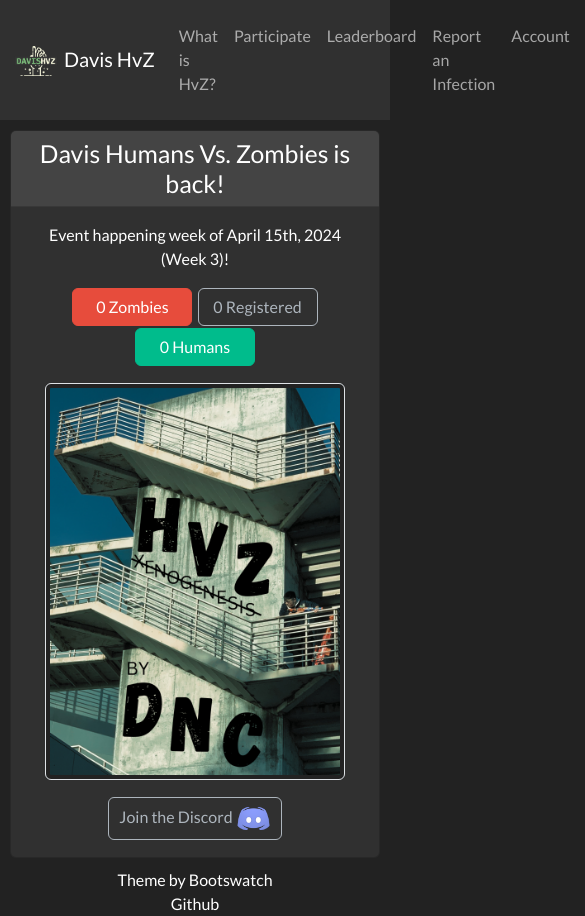
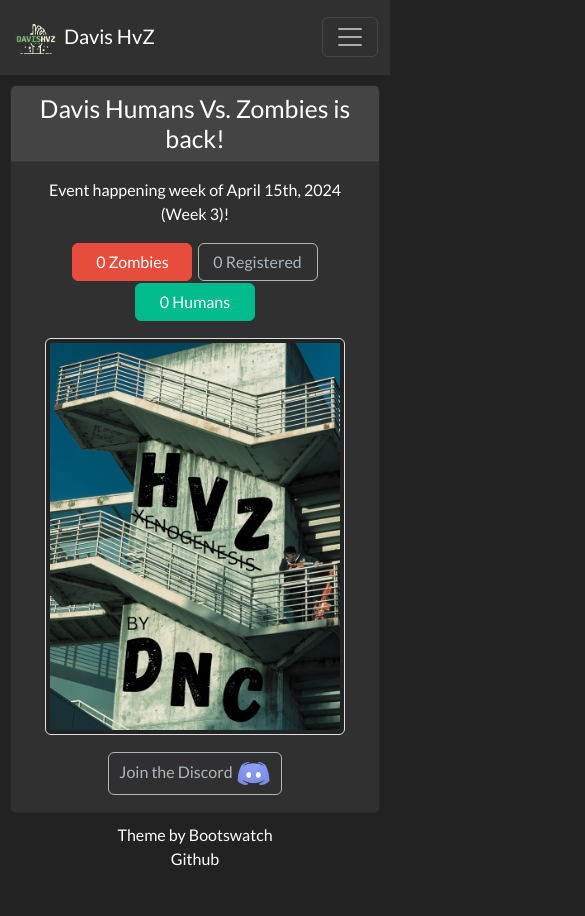
Before and after one commit to dvbuka/hvzsite, a React (Create React App) app in the folder frontend/: page / in a window 390 px wide. Shown: the top 916 px of the page, 585 px wide, since content can reach past the window. After the commit the page ends 871 px from the top, so only its background shows below. Built offline with nearby package versions, Linux system fonts and the light colour scheme; no server answers.

Commit message:
Added responsive Navbar

```diff
--- a/frontend/src/components/Navbar.js
+++ b/frontend/src/components/Navbar.js
@@ -4,8 +4,7 @@
 import logo from '../images/nobg.png';
 function MyNavbar() {
     return (
-        <>
-            <Navbar bg="dark" variant="dark">
+        <Navbar expand="lg" className="bg-body-tertiary" bg="dark" variant="dark">
             <Container>
                 <Navbar.Brand href="/">
                     <img
@@ -16,6 +15,8 @@
                     />{' '}
                     Davis HvZ
                 </Navbar.Brand>
+                <Navbar.Toggle aria-controls="basic-navbar-nav" />
+                <Navbar.Collapse id="basic-navbar-nav">
                     <Nav className="me-auto">
                         <Nav.Link href="/about">What is HvZ?</Nav.Link>
                         <Nav.Link href="/participate">Participate</Nav.Link>
@@ -23,13 +24,10 @@
                         <Nav.Link href="/report">Report an Infection</Nav.Link>
                         <Nav.Link href="/account">Account</Nav.Link>
                         <Nav.Link href="/dnc" align="right">Davis Nerf Club</Nav.Link>
-
                     </Nav>
-                    <Nav className="justify-content-end">
-                    </Nav>
+                </Navbar.Collapse>
             </Container>
         </Navbar>
-        </>
     );
 }
 
```
Lines whose indentation alone changed are shown as unchanged.
